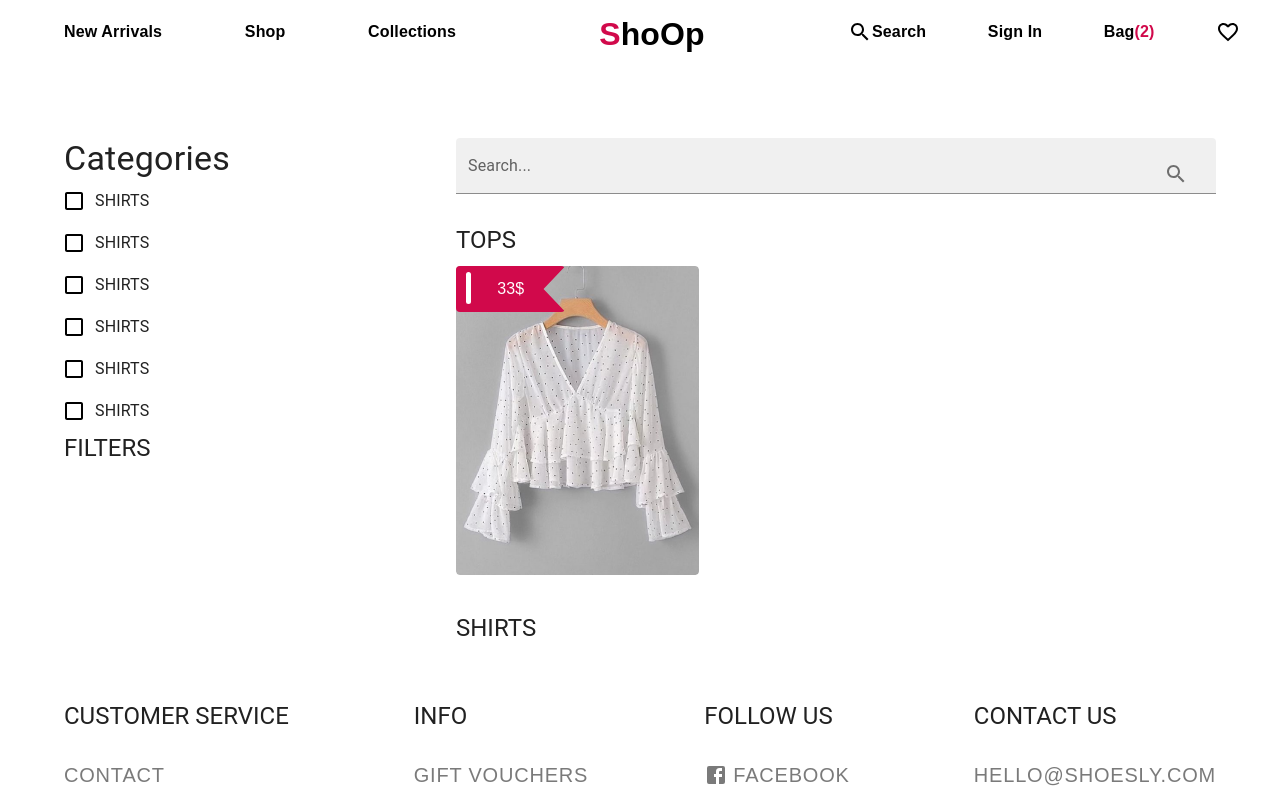
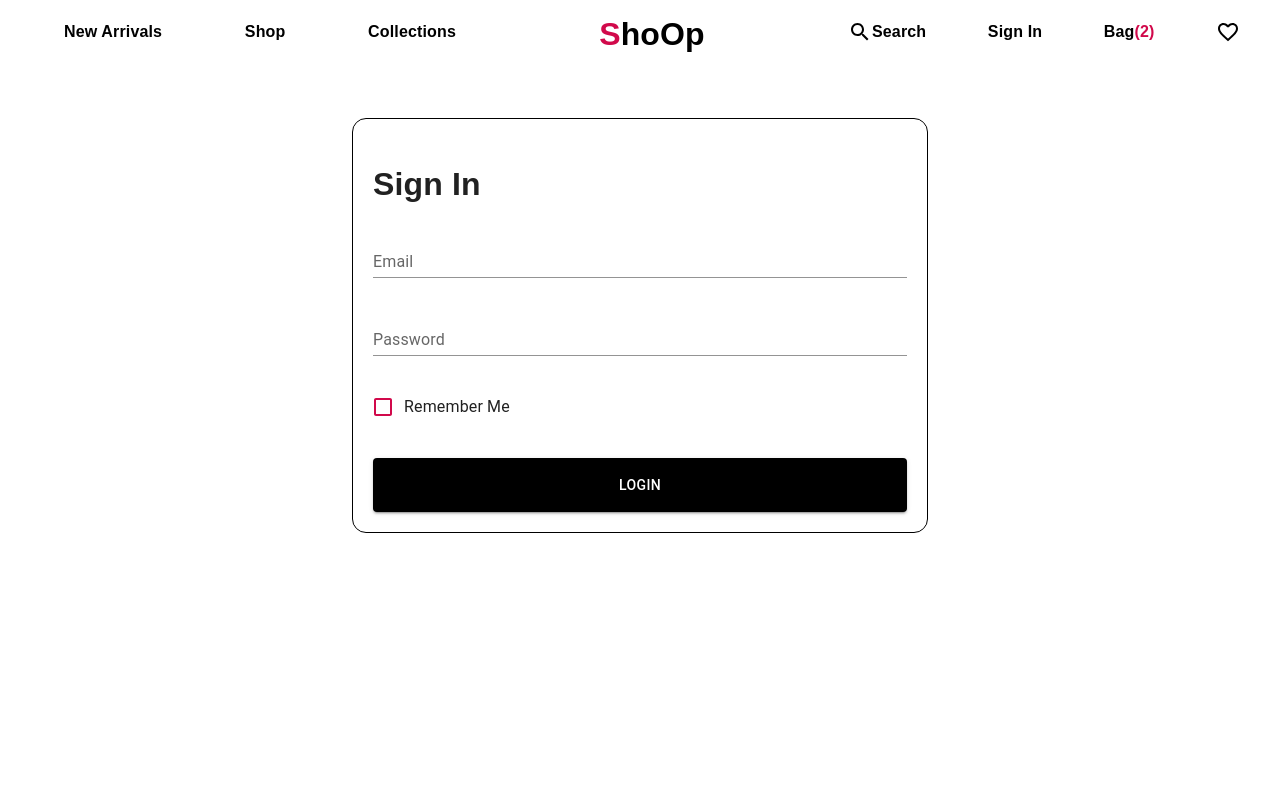
Before and after one commit to G-Gateway-React/ecommerce-MB, a React (Create React App) app: page /login in a window 1280 px wide. Shown: the top 800 px of the page. Built offline with nearby package versions, Linux system fonts and the light colour scheme; a web font is replaced by a local one.

Commit message:
create login and signup page

```diff
--- a/src/App.tsx
+++ b/src/App.tsx
@@ -4,15 +4,21 @@ import CssBaseline from '@mui/material/CssBaseline';
 import {GlobalStyle} from './style/globalStyle'
 import Catalog from './pages/catalog/Catalog';
 import Footer from './components/footer/Footer';
+import Login from './pages/login/Login';
+import Signup from './pages/signup/Signup';
+import { Routes, Route } from "react-router-dom";
 
 
 const App: React.FC = () => {
   return (
     <GlobalStyle>
       <CssBaseline />
-      {/* <Home /> */}
-      <Catalog />
-      <Footer />
+      <Routes>
+        <Route path='/' element={<Home />} />
+        <Route path='/catalog' element={<Catalog />} />
+        <Route path='/login' element={<Login />} />
+        <Route path='/signup' element={<Signup />} />
+      </Routes>
     </GlobalStyle>
   );
 };
--- a/src/components/checkboxCatalog/CheckBoxCatalog.tsx
+++ b/src/components/checkboxCatalog/CheckBoxCatalog.tsx
@@ -11,7 +11,7 @@ const CheckBoxCatalog = (props: CheckBoxCatalogProps) => {
         control={
           <Checkbox
             sx={{
-              color: "#000",
+              color: "#D1094B",
               "&.Mui-checked": {
                 color: "#D1094B",
               },
--- /dev/null
+++ b/src/components/input/Input.tsx
@@ -0,0 +1,27 @@
+import { TextField } from "@mui/material";
+import React from "react";
+import { InputSearch } from "../../pages/catalog/styleCatalog";
+import SearchIcon from "@mui/icons-material/Search";
+
+
+interface InputProps {
+  type: string;
+  placeholder: string;
+}
+
+
+const Input: React.FC<InputProps> = (props) => {
+  return (
+    <>
+      <TextField
+        type={props.type}
+        id="standard-basic"
+        label={props.placeholder}
+        fullWidth={true}
+        variant="standard"
+      />
+    </>
+  );
+};
+
+export default Input;
--- a/src/components/navbar/Navbar.tsx
+++ b/src/components/navbar/Navbar.tsx
@@ -1,9 +1,15 @@
 import { Grid } from "@mui/material";
-import { NavbarList, Logo, SpanCounter } from "./styleNavbar";
+import { NavbarList, Logo, SpanCounter, AnchorLink } from "./styleNavbar";
 import SearchIcon from "@mui/icons-material/Search";
 import FavoriteBorderOutlinedIcon from "@mui/icons-material/FavoriteBorderOutlined";
+import { Link } from "react-router-dom";
 
-const Navbar = (props: any) => {
+interface NavbarProps {
+  navColor: string;
+  counterColor: string;
+}
+//: React.FC<NavbarProps>
+const Navbar = (props: NavbarProps) => {
   return (
     <Grid sx={{ margin: 0, padding: "10px 0" }} container spacing={3}>
       <Grid md={4}>
@@ -23,7 +29,11 @@ const Navbar = (props: any) => {
           <li>
             <SearchIcon /> search
           </li>
-          <li>sign in</li>
+          <li>
+            <AnchorLink color={props.navColor} to="/login">
+              sign in
+            </AnchorLink>
+          </li>
           <li>
             bag <SpanCounter color={props.counterColor}>(2)</SpanCounter>
           </li>
--- a/src/components/navbar/styleNavbar.js
+++ b/src/components/navbar/styleNavbar.js
@@ -1,4 +1,11 @@
 import styled from "@emotion/styled";
+import { Link } from 'react-router-dom'
+
+
+export const AnchorLink = styled(Link)`
+  text-decoration: none;
+  color: ${(props) => props.color};
+`;
 
 export const NavbarList = styled.ul`
   list-style: none;
--- a/src/index.tsx
+++ b/src/index.tsx
@@ -1,13 +1,15 @@
-import React from 'react';
-import ReactDOM from 'react-dom/client';
-import App from './App';
-
+import React from "react";
+import ReactDOM from "react-dom/client";
+import App from "./App";
+import { BrowserRouter } from "react-router-dom";
 
 const root = ReactDOM.createRoot(
-  document.getElementById('root') as HTMLElement
+  document.getElementById("root") as HTMLElement
 );
 root.render(
   <React.StrictMode>
-    <App />
+    <BrowserRouter>
+      <App />
+    </BrowserRouter>
   </React.StrictMode>
 );
--- a/src/pages/catalog/Catalog.tsx
+++ b/src/pages/catalog/Catalog.tsx
@@ -20,7 +20,7 @@ import {
   ImagesShirts,
 } from "./styleCatalog";
 
-const Catalog: React.FC = () => {
+const Catalog = () => {
   return (
     <div>
       <Container>
@@ -31,12 +31,11 @@ const Catalog: React.FC = () => {
           <Grid item xs={4}>
             <Typography variant="h4">Categories</Typography>
             <FormGroup>
-              <CheckBoxCatalog text={'SHIRTS'} />
-              <CheckBoxCatalog text={'SHIRTS'} />
-              <CheckBoxCatalog text={'SHIRTS'} />
-              <CheckBoxCatalog text={'SHIRTS'} />
-              <CheckBoxCatalog text={'SHIRTS'} />
-              <CheckBoxCatalog text={'SHIRTS'} />
+              <CheckBoxCatalog text={"SHIRTS"} />
+              <CheckBoxCatalog text={"SHIRTS"} />
+              <CheckBoxCatalog text={"SHIRTS"} />
+              <CheckBoxCatalog text={"SHIRTS"} />
+              <CheckBoxCatalog text={"SHIRTS"} />
             </FormGroup>
             <Typography variant="h5">FILTERS</Typography>
           </Grid>
@@ -46,11 +45,9 @@ const Catalog: React.FC = () => {
               label="Search..."
               type="search"
               variant="filled"
-              sx={{
-                bgColor: "red"
-              }}
               fullWidth={true}
               InputProps={{
+                style: { backgroundColor: "white" },
                 endAdornment: (
                   <InputAdornment position="start">
                     <IconButton>
--- /dev/null
+++ b/src/pages/login/Login.tsx
@@ -0,0 +1,30 @@
+import React from "react";
+import { Container, Button } from "@mui/material";
+import Navbar from "../../components/navbar/Navbar";
+import { FormSection, ButtonForm } from "./loginStyle";
+import Input from "../../components/input/Input";
+import CheckBoxCatalog from "../../components/checkboxCatalog/CheckBoxCatalog";
+
+const Login: React.FC = () => {
+  return (
+    <div>
+      <Container>
+        <Navbar navColor={"#000"} counterColor={"#D1094B"} />
+      </Container>
+
+      <Container>
+        <FormSection>
+          <h1>Sign In</h1>
+          <form>
+            <Input type="email" placeholder="Email" />
+            <Input type="password" placeholder="Password" />
+            <CheckBoxCatalog text={'Remember Me'} />
+            <ButtonForm variant="contained">Login</ButtonForm>
+          </form>
+        </FormSection>
+      </Container>
+    </div>
+  );
+};
+
+export default Login;
--- /dev/null
+++ b/src/pages/login/loginStyle.js
@@ -0,0 +1,29 @@
+import styled from "@emotion/styled";
+import { Button } from "@mui/material";
+
+export const FormSection = styled.div`
+  width: 50%;
+  margin: 0 auto;
+  border: 1px solid #000000;
+  border-radius: 14px;
+  padding: 20px;
+  margin:50px auto;
+  form {
+    display: flex;
+    flex-direction: column;
+    gap: 30px;
+  }
+`;
+
+export const ButtonForm = styled(Button)`
+    width: 100%;
+    background-color:  #000;
+    color: #fff;
+    padding: 15px 0;
+    &:hover{
+        background-color: #000;
+        color: #fff;
+    }
+
+
+`
--- /dev/null
+++ b/src/pages/signup/Signup.tsx
@@ -0,0 +1,33 @@
+import React from "react";
+import { Container, Button } from "@mui/material";
+import Navbar from "../../components/navbar/Navbar";
+import { FormSection, ButtonForm } from "../login/loginStyle";
+import Input from "../../components/input/Input";
+import CheckBoxCatalog from "../../components/checkboxCatalog/CheckBoxCatalog";
+import { Link } from "react-router-dom";
+
+const Signup = () => {
+  return (
+    <div>
+      <Container>
+        <Navbar navColor={"#000"} counterColor={"#D1094B"} />
+      </Container>
+
+      <Container>
+        <FormSection>
+          <h1>Create Account</h1>
+          <form>
+            <Input type="text" placeholder="Name" />
+            <Input type="email" placeholder="Email" />
+            <Input type="password" placeholder="Password" />
+            <CheckBoxCatalog text={"Remember Me"} />
+            <ButtonForm variant="contained">Login</ButtonForm>
+          </form>
+          <Link to='/login'>I have an account</Link>
+        </FormSection>
+      </Container>
+    </div>
+  );
+};
+
+export default Signup;
```
